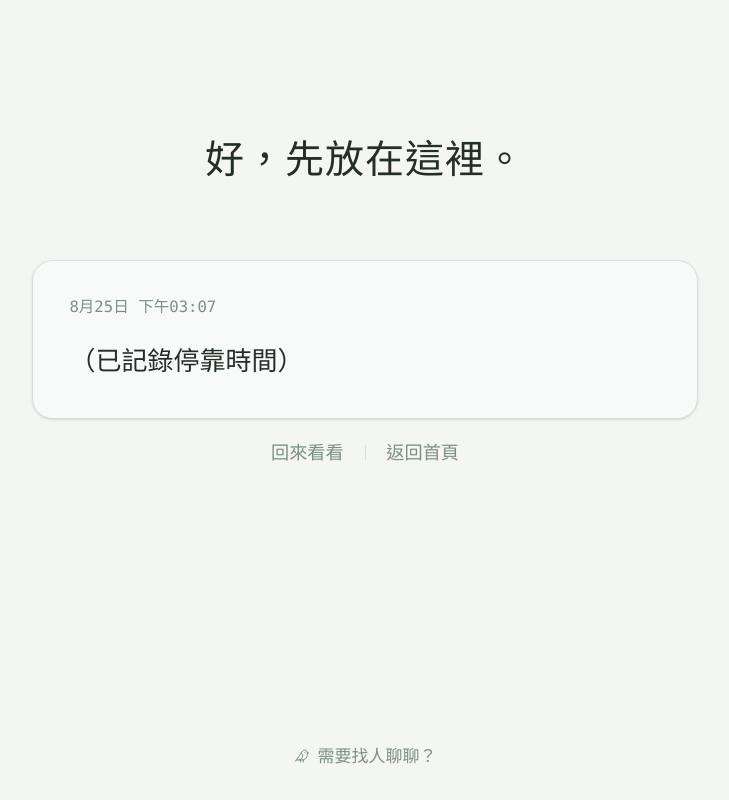
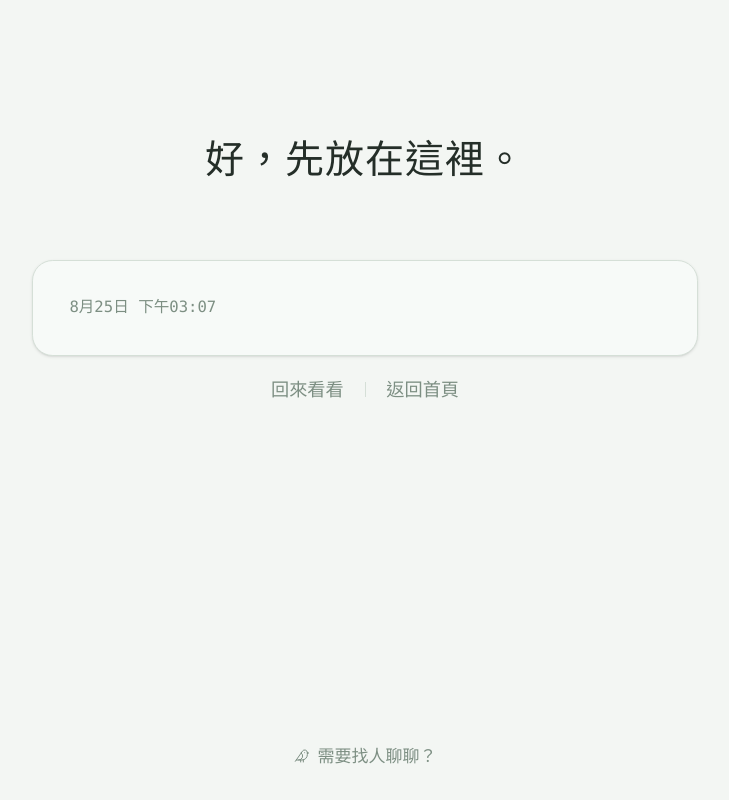
Before and after one commit to q5089877/privateMind, a React (Vite) app: page / in a window 1280 px wide. Both pictures are taken after a click on the button "我現在說不上來". Shown: the whole page, without its empty margins (275-1004 px from the left). Built offline with nearby package versions, Linux system fonts and the light colour scheme.

Commit message:
feat: enforce silent preservation principle and clean completion screen

```diff
--- a/src/components/CompletionScreen.tsx
+++ b/src/components/CompletionScreen.tsx
@@ -40,9 +40,11 @@ export const CompletionScreen: React.FC<CompletionScreenProps> = ({
           {new Date(thought.createdAt || Date.now()).toLocaleString('zh-TW', { month: 'short', day: 'numeric', hour: '2-digit', minute: '2-digit' })}
         </div>
 
-        <div className="text-lg sm:text-xl font-light leading-relaxed text-ink whitespace-pre-wrap">
-          {thought.isAwarenessRecord ? '（已記錄停靠時間）' : thought.content}
-        </div>
+        {!thought.isAwarenessRecord && thought.content && (
+          <div className="text-lg sm:text-xl font-light leading-relaxed text-ink whitespace-pre-wrap">
+            {thought.content}
+          </div>
+        )}
 
         {thought.actionStep?.text && (
           <div className="p-3.5 bg-surface/80 rounded-xl border border-border-base space-y-1">
--- a/src/logic/FlowEngine.ts
+++ b/src/logic/FlowEngine.ts
@@ -70,6 +70,7 @@ export class FlowEngine {
 
     if (existing) {
       existing.awarenessTimestamps = [...(existing.awarenessTimestamps || []), now];
+      existing.createdAt = now;
       await this.storage.updateThought(existing);
       this.currentThought = existing;
     } else {
```
Also changed, not shown: 1 other file (tests, documents, lock files or other folders).
